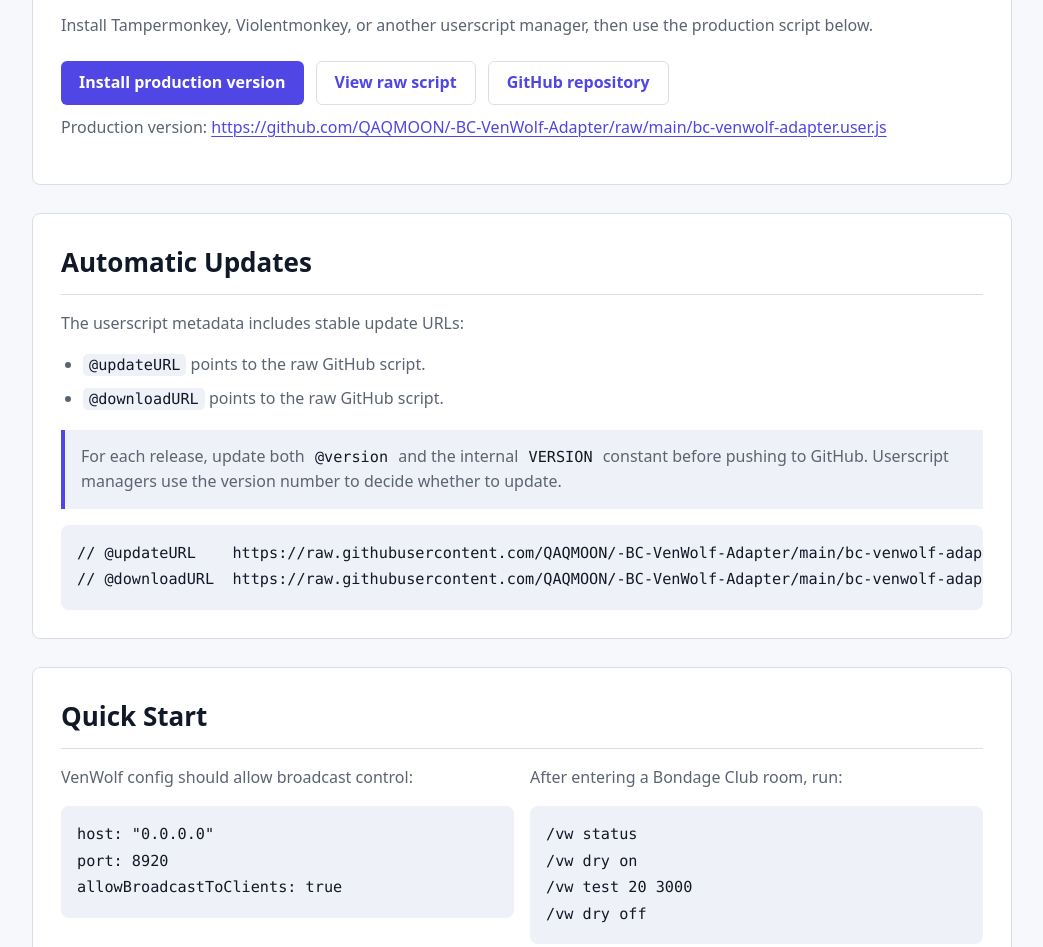
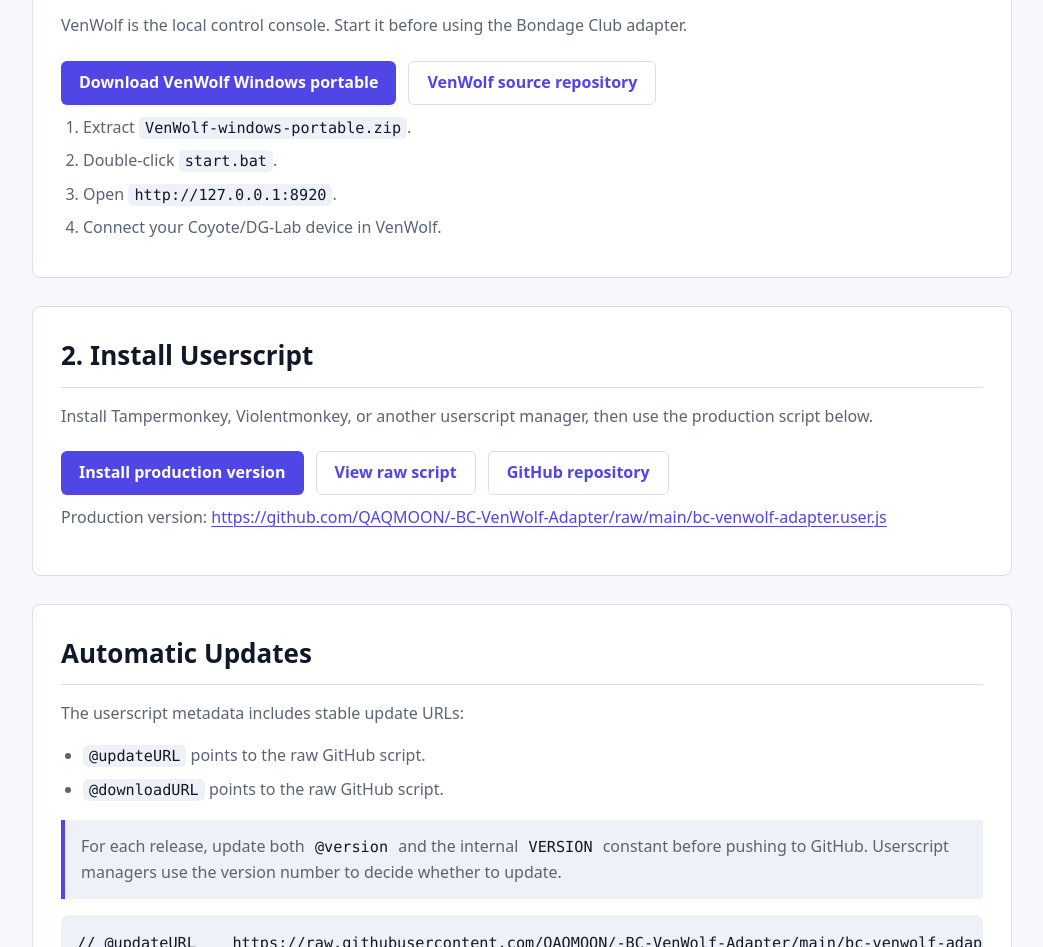
Before and after one commit to QAQMOON/-BC-VenWolf-Adapter, a plain HTML site: page index.html in a window 1280 px wide. Shown: the part 251-1198 px from the top of the page, without its empty margins (118-1161 px from the left). Drawn offline with Linux system fonts and the light colour scheme.

Commit message:
docs: add VenWolf portable install guide

```diff
--- a/index.html
+++ b/index.html
@@ -3,7 +3,7 @@
 <head>
   <meta charset="utf-8">
   <meta name="viewport" content="width=device-width, initial-scale=1">
-  <title>BC VenWolf Adapter - Userscript Installation</title>
+  <title>BC VenWolf Adapter - Install</title>
   <style>
     :root {
       color-scheme: light dark;
@@ -167,10 +167,25 @@
 <body>
   <main>
     <h1>BC VenWolf Adapter</h1>
-    <p>Install the userscript that bridges Bondage Club activity events to VenWolf broadcast control.</p>
+    <p>Install VenWolf and the userscript that bridges Bondage Club activity events to DG-Lab/Coyote output.</p>
 
     <section class="panel">
-      <h2>Userscript Installation</h2>
+      <h2>1. Download VenWolf</h2>
+      <p>VenWolf is the local control console. Start it before using the Bondage Club adapter.</p>
+      <div class="install">
+        <a class="button" href="https://github.com/QAQMOON/-BC-VenWolf-Adapter/releases/download/venwolf-bundle-2026-06-22/VenWolf-windows-portable.zip">Download VenWolf Windows portable</a>
+        <a class="button secondary" href="https://github.com/QAQMOON/VenWolf">VenWolf source repository</a>
+      </div>
+      <ol>
+        <li>Extract <code>VenWolf-windows-portable.zip</code>.</li>
+        <li>Double-click <code>start.bat</code>.</li>
+        <li>Open <code>http://127.0.0.1:8920</code>.</li>
+        <li>Connect your Coyote/DG-Lab device in VenWolf.</li>
+      </ol>
+    </section>
+
+    <section class="panel">
+      <h2>2. Install Userscript</h2>
       <p>Install Tampermonkey, Violentmonkey, or another userscript manager, then use the production script below.</p>
       <div class="install">
         <a class="button" href="https://github.com/QAQMOON/-BC-VenWolf-Adapter/raw/main/bc-venwolf-adapter.user.js">Install production version</a>
@@ -193,7 +208,7 @@
     </section>
 
     <section class="panel">
-      <h2>Quick Start</h2>
+      <h2>3. Quick Test</h2>
       <div class="grid">
         <div>
           <p>VenWolf config should allow broadcast control:</p>
@@ -204,9 +219,8 @@ allowBroadcastToClients: true</code></pre>
         <div>
           <p>After entering a Bondage Club room, run:</p>
           <pre><code>/vw status
-/vw dry on
 /vw test 20 3000
-/vw dry off</code></pre>
+/vw debug on</code></pre>
         </div>
       </div>
       <p class="note">Version 0.1.4 registers commands through BC Mod SDK when available, listens for activity/item/toy-state events, and keeps diagnostics in <code>/vw status</code>. After entering a room you should see <code>[VenWolf] adapter ready v0.1.4</code>; then <code>/vw status</code> should be handled locally.</p>
```
Also changed, not shown: README.md.
